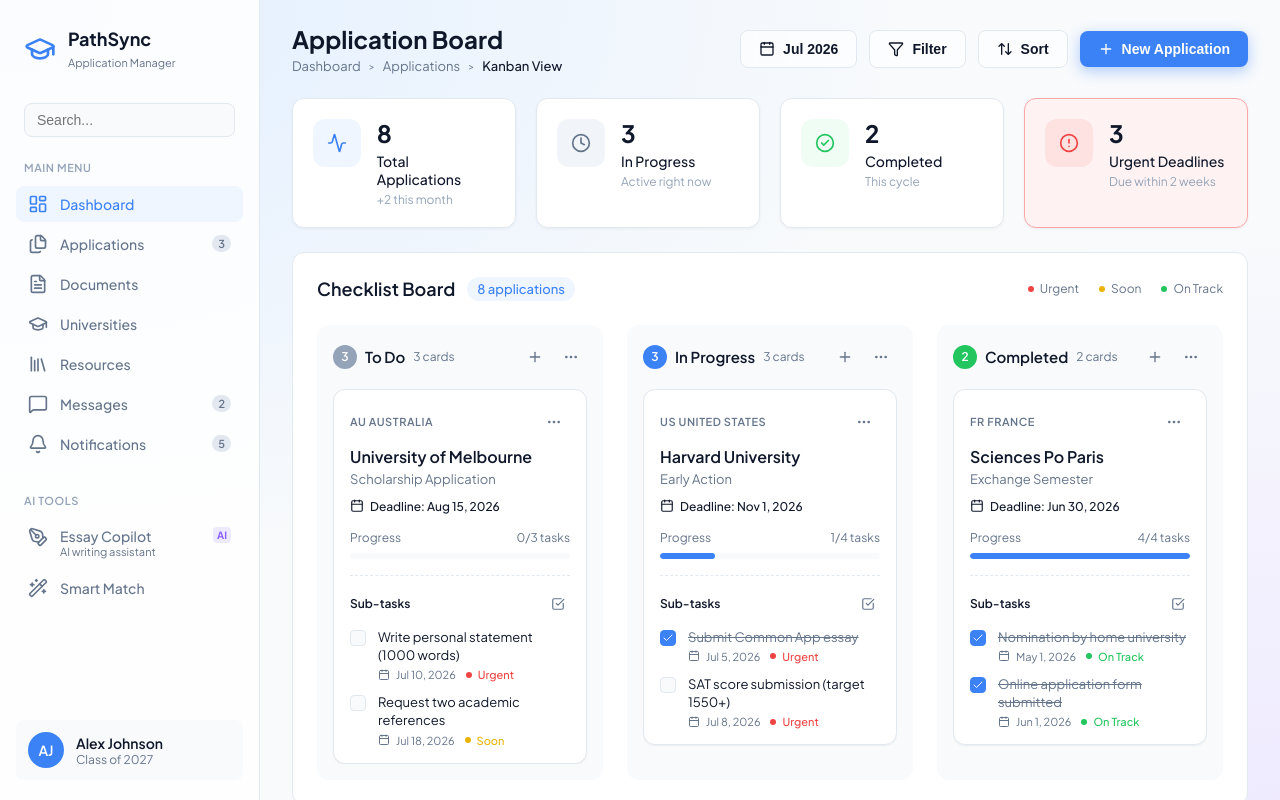
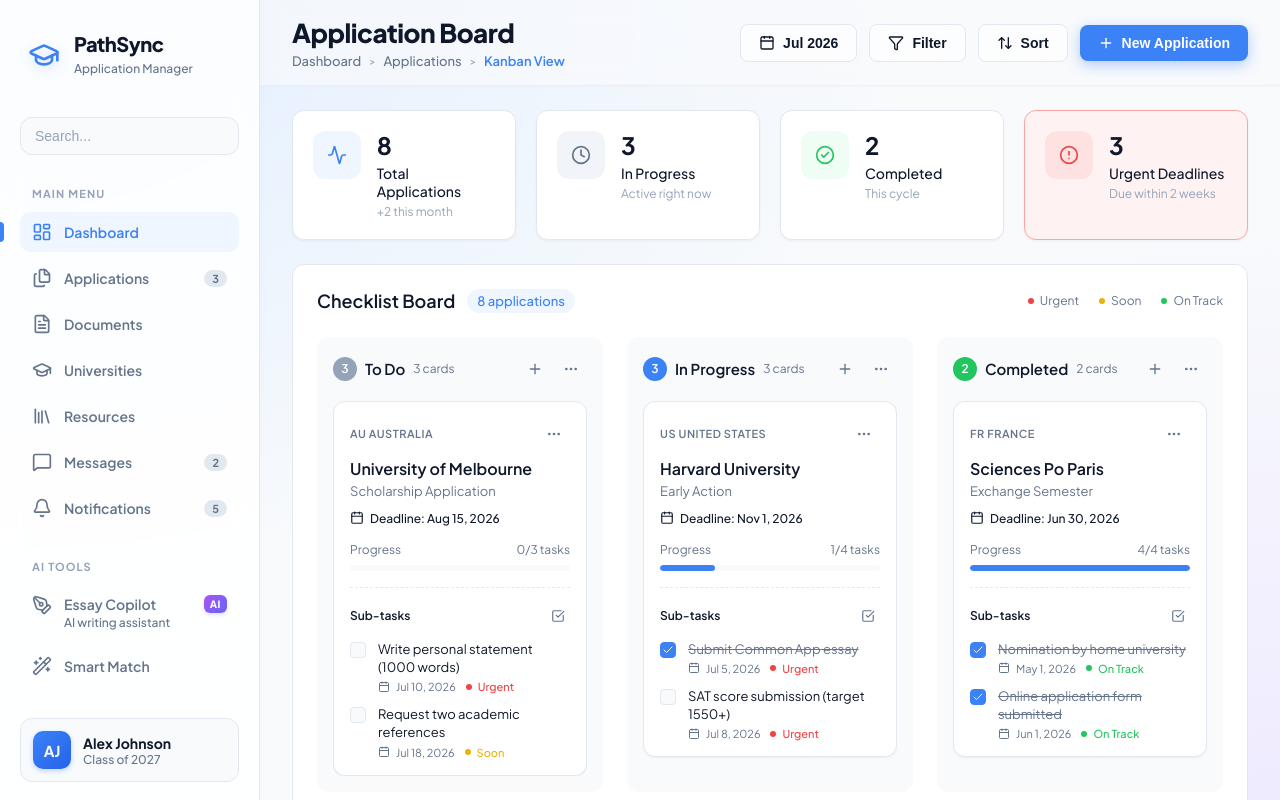
Before and after one commit to yenpth265-alt/PathSync-AI, a React (Vite) app in the folder frontend/: page / in a window 1280 px wide. Built offline with nearby package versions, Linux system fonts and the light colour scheme.

Commit message:
style: Premium Header and Sidebar styles

```diff
--- a/frontend/src/components/Header.css
+++ b/frontend/src/components/Header.css
@@ -2,6 +2,17 @@
   display: flex;
   justify-content: space-between;
   align-items: center;
+  position: sticky;
+  top: 0;
+  z-index: 50;
+  background-color: rgba(248, 250, 252, 0.7);
+  backdrop-filter: blur(12px);
+  -webkit-backdrop-filter: blur(12px);
+  padding: 16px 32px;
+  margin: -24px -32px 0px -32px; /* Pull into padding of content-wrapper */
+  border-bottom: 1px solid rgba(226, 232, 240, 0.5);
+  box-shadow: 0 1px 2px 0 rgba(0, 0, 0, 0.02);
+  transition: var(--transition-smooth);
 }
 
 .header-left {
@@ -11,9 +22,10 @@
 }
 
 .page-title {
-  font-size: 24px;
-  font-weight: 700;
+  font-size: 26px;
+  font-weight: 800;
   color: var(--text-main);
+  letter-spacing: -0.5px;
 }
 
 .breadcrumbs {
@@ -22,15 +34,17 @@
   gap: 8px;
   font-size: 13px;
   color: var(--text-muted);
+  font-weight: 500;
 }
 
 .breadcrumbs .separator {
   font-size: 10px;
+  color: #94a3b8;
 }
 
 .breadcrumbs .current {
-  color: var(--text-main);
-  font-weight: 500;
+  color: var(--primary);
+  font-weight: 600;
 }
 
 .header-right {
@@ -40,5 +54,5 @@
 }
 
 .date-picker {
-  background-color: white;
+  background-color: rgba(255, 255, 255, 0.7);
 }
--- a/frontend/src/components/Sidebar.css
+++ b/frontend/src/components/Sidebar.css
@@ -5,51 +5,70 @@
   display: flex;
   flex-direction: column;
   height: 100%;
-  padding: 20px 16px;
+  padding: 24px 20px;
+  backdrop-filter: blur(12px);
+  -webkit-backdrop-filter: blur(12px);
+  z-index: 100;
+  box-shadow: 1px 0 10px rgba(0, 0, 0, 0.02);
 }
 
 .logo-container {
   display: flex;
   align-items: center;
-  gap: 12px;
+  gap: 14px;
   padding: 8px;
-  margin-bottom: 24px;
+  margin-bottom: 32px;
+  cursor: pointer;
 }
 
 .logo-icon {
   color: var(--primary);
+  filter: drop-shadow(0 4px 6px rgba(59, 130, 246, 0.2));
+  transition: transform 0.3s ease;
+}
+
+.logo-container:hover .logo-icon {
+  transform: rotate(5deg) scale(1.05);
 }
 
 .logo-text {
-  font-size: 18px;
-  font-weight: 700;
+  font-size: 20px;
+  font-weight: 800;
   color: var(--text-main);
   line-height: 1.2;
+  letter-spacing: -0.5px;
 }
 
 .logo-subtext {
-  font-size: 11px;
+  font-size: 12px;
   color: var(--text-muted);
+  font-weight: 500;
 }
 
 .search-container {
-  margin-bottom: 24px;
-  padding: 0 8px;
+  margin-bottom: 32px;
 }
 
 .search-input {
   width: 100%;
-  padding: 8px 12px;
-  border-radius: 8px;
+  padding: 10px 14px;
+  border-radius: 12px;
   border: 1px solid var(--border-color);
   background-color: var(--bg-color);
   font-size: 14px;
   color: var(--text-main);
+  transition: var(--transition-smooth);
 }
 
 .search-input:focus {
   outline: none;
   border-color: var(--primary);
+  background-color: white;
+  box-shadow: 0 0 0 4px rgba(59, 130, 246, 0.1);
+}
+
+.search-input::placeholder {
+  color: #94a3b8;
 }
 
 .menu-section {
@@ -58,35 +77,38 @@
 
 .menu-title {
   font-size: 11px;
-  font-weight: 600;
+  font-weight: 700;
   color: #94a3b8;
   margin-bottom: 12px;
-  padding-left: 8px;
-  letter-spacing: 0.05em;
+  padding-left: 12px;
+  letter-spacing: 0.1em;
+  text-transform: uppercase;
 }
 
 .menu-items {
   display: flex;
   flex-direction: column;
-  gap: 4px;
+  gap: 6px;
 }
 
 .menu-item {
   display: flex;
   align-items: center;
   gap: 12px;
-  padding: 8px 12px;
+  padding: 10px 12px;
   text-decoration: none;
   color: var(--sidebar-text);
-  border-radius: 8px;
+  border-radius: 10px;
   font-size: 14px;
-  font-weight: 500;
-  transition: all 0.2s ease;
+  font-weight: 600;
+  transition: var(--transition-smooth);
+  position: relative;
 }
 
 .menu-item:hover {
-  background-color: var(--bg-color);
+  background-color: rgba(241, 245, 249, 0.8);
   color: var(--text-main);
+  transform: translateX(2px);
 }
 
 .menu-item.active {
@@ -94,14 +116,31 @@
   color: var(--sidebar-active-text);
 }
 
+.menu-item.active::before {
+  content: '';
+  position: absolute;
+  left: -20px;
+  top: 50%;
+  transform: translateY(-50%);
+  height: 20px;
+  width: 4px;
+  background-color: var(--primary);
+  border-radius: 0 4px 4px 0;
+}
+
 .badge {
   margin-left: auto;
   background-color: var(--border-color);
   color: var(--text-muted);
   font-size: 11px;
-  padding: 2px 6px;
-  border-radius: 10px;
-  font-weight: 600;
+  padding: 2px 8px;
+  border-radius: 12px;
+  font-weight: 700;
+}
+
+.menu-item.active .badge {
+  background-color: rgba(59, 130, 246, 0.1);
+  color: var(--primary);
 }
 
 .ai-tool {
@@ -114,19 +153,22 @@
 }
 
 .ai-tool-text .sub {
-  font-size: 11px;
+  font-size: 12px;
   color: var(--text-muted);
-  font-weight: 400;
+  font-weight: 500;
+  margin-top: 2px;
 }
 
 .ai-badge {
   margin-left: auto;
-  background-color: #ede9fe;
-  color: #8b5cf6;
+  background: linear-gradient(135deg, #a855f7 0%, #6366f1 100%);
+  color: white;
   font-size: 10px;
-  padding: 2px 4px;
-  border-radius: 4px;
-  font-weight: 700;
+  padding: 3px 6px;
+  border-radius: 6px;
+  font-weight: 800;
+  letter-spacing: 0.5px;
+  box-shadow: 0 2px 4px rgba(99, 102, 241, 0.2);
 }
 
 .user-profile {
@@ -135,21 +177,31 @@
   align-items: center;
   gap: 12px;
   padding: 12px;
-  border-radius: 8px;
+  border-radius: 12px;
   background-color: var(--bg-color);
+  border: 1px solid var(--border-color);
+  cursor: pointer;
+  transition: var(--transition-smooth);
+}
+
+.user-profile:hover {
+  background-color: white;
+  box-shadow: var(--shadow-sm);
+  border-color: #cbd5e1;
 }
 
 .avatar {
-  width: 36px;
-  height: 36px;
-  border-radius: 50%;
-  background-color: var(--primary);
+  width: 38px;
+  height: 38px;
+  border-radius: 10px;
+  background: linear-gradient(135deg, var(--primary) 0%, #2563eb 100%);
   color: white;
   display: flex;
   align-items: center;
   justify-content: center;
-  font-weight: 600;
-  font-size: 14px;
+  font-weight: 700;
+  font-size: 15px;
+  box-shadow: 0 2px 5px rgba(59, 130, 246, 0.3);
 }
 
 .user-info {
@@ -159,11 +211,12 @@
 
 .user-name {
   font-size: 14px;
-  font-weight: 600;
+  font-weight: 700;
   color: var(--text-main);
 }
 
 .user-class {
   font-size: 12px;
   color: var(--text-muted);
+  font-weight: 500;
 }
```
